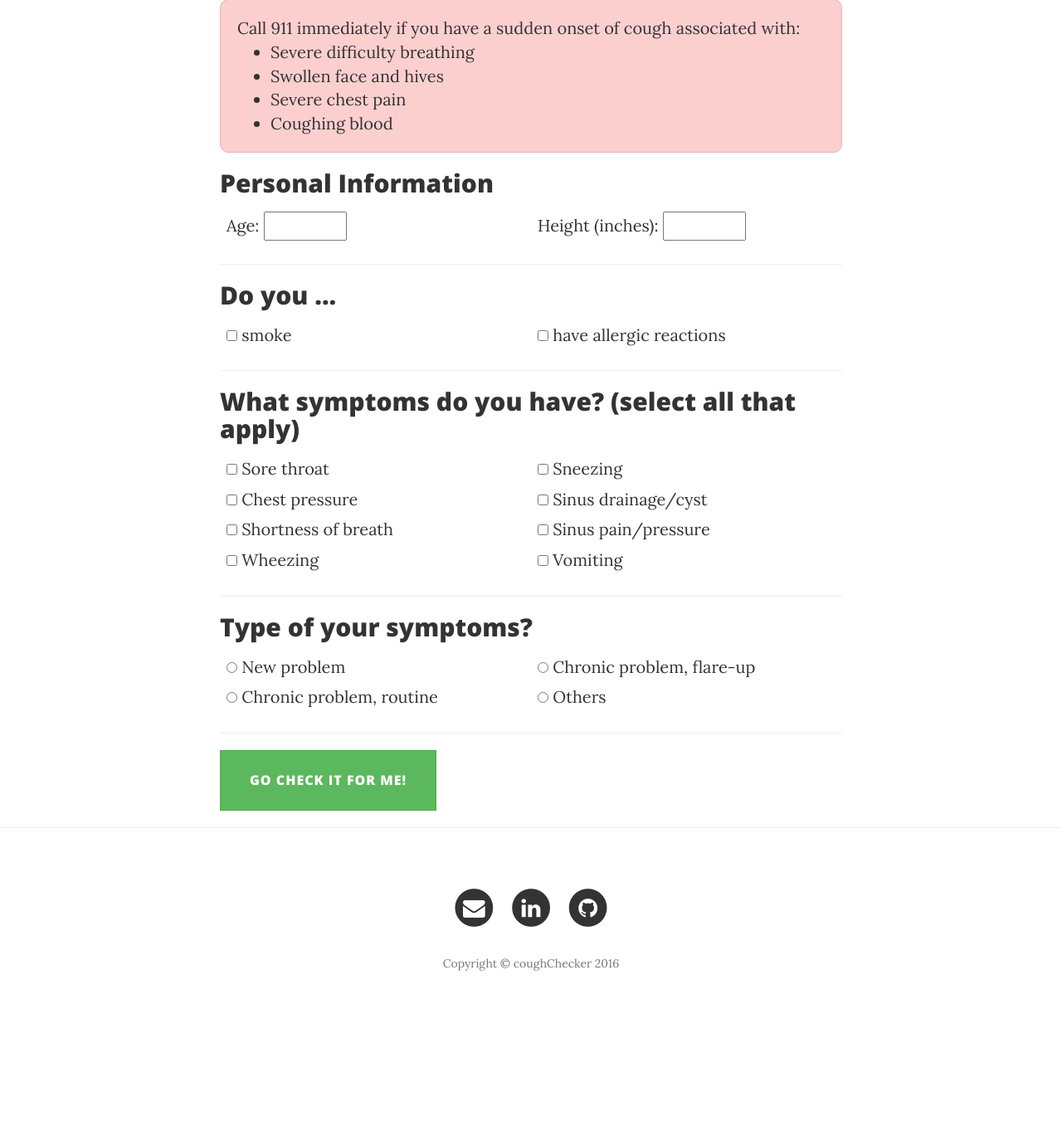
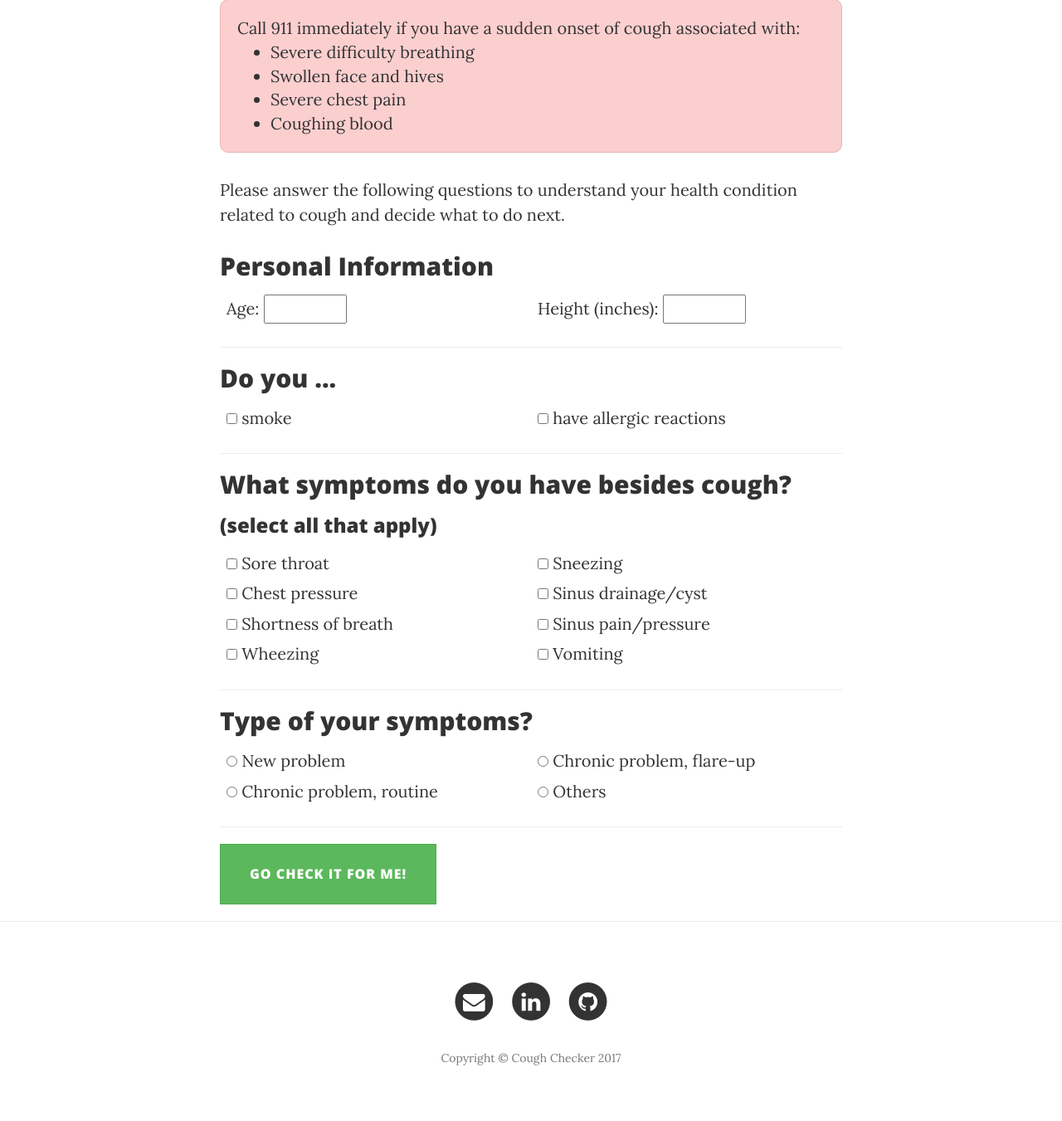
Before and after one commit to yue-huang/CoughChecker, a Flask app: page / in a window 1280 px wide. Shown: the part 499-1850 px from the top of the page at 83% size. Before the commit the page ends 1669 px from the top, so only its background shows below. Run offline with Flask 2, Linux system fonts and the light colour scheme; some libraries are stand-ins or nearby versions.

Commit message:
update text and links

```diff
--- a/website/app/templates/index.html
+++ b/website/app/templates/index.html
@@ -91,7 +91,9 @@
             <li>Coughing blood</li>
           </ul>
         </div>
-
+        <div>
+          <p> Please answer the following questions to understand your health condition related to cough and decide what to do next.</p>
+        </div>
         <form action="/result" method="post">
 
           <h2>Personal Information</h2>
@@ -116,7 +118,8 @@
           </div>
           <hr>
 
-          <h2>What symptoms do you have? (select all that apply)</h2>
+          <h2>What symptoms do you have besides cough?</h2>
+            <h3>(select all that apply)</h3>
           <div class="questions">
             <div class="left">
               <div class="question"><input type="checkbox" name="q14" value="1"> Sore throat</div>
@@ -189,7 +192,7 @@
               </a>
             </li>
           </ul>
-          <p class="copyright text-muted">Copyright &copy; coughChecker 2016</p>
+          <p class="copyright text-muted">Copyright &copy; Cough Checker 2017</p>
         </div>
       </div>
     </div>
```
Also changed, not shown: website/app/templates/result.html (+5 -5 lines), website/app/static/img/mild_condition.png, website/app/static/img/severe_condition.png.
